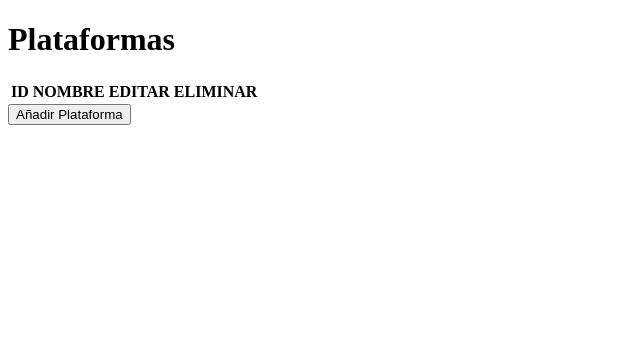
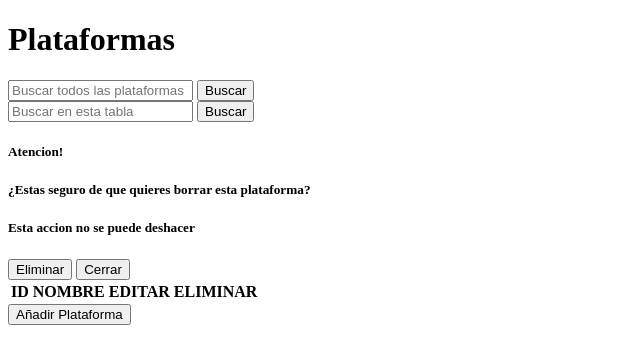
Before and after one commit to AselGamer/symfonyRetoDam2, a Symfony app: template templates/plataforma/index.html.twig in a window 1280 px wide. Shown: the part 220-584 px from the top of the page, without its empty margins (0-640 px from the left). Run offline with Twig, Linux system fonts and the light colour scheme; the template is opened without the code that fills it, so the values that code supplies are empty; some libraries are stand-ins or nearby versions.

Commit message:
pagina index plataformas actualizada

```diff
--- a/templates/plataforma/index.html.twig
+++ b/templates/plataforma/index.html.twig
@@ -6,13 +6,59 @@
 
 
 {% block body %}
-    <h1 class="m-3">Plataformas</h1>
+    <h1 class="m-2 d-flex justify-content-center">Plataformas</h1>
 
-    {% if error %}
-        <div>
-            <h2>{{ error }}</h2>
+    <div class="align-self-end">
+            <div class=" d-flex flex-row justify-content-end align-items-end">
+
+                <div class="col-md-8">
+
+                <div class="search d-flex flex-row justify-content-end align-items-center">
+                    <i class="fa fa-search"></i>
+                    <input type="text" class="form-control inputBuscarTodo h-auto" placeholder="Buscar todos las plataformas">
+                    <button class="btn btn-primary btnBuscarPlataformas btnControl h-auto">Buscar</button>
+                </div>
+
+                </div>
+
+            </div>
         </div>
-    {% endif %}
+
+
+    <div class="align-self-end">
+        <div class=" d-flex flex-row justify-content-end align-items-end">
+
+            <div class="col-md-8">
+
+            <div class="search d-flex flex-row justify-content-end align-items-center">
+                <i class="fa fa-search"></i>
+                <input type="text" class="form-control inputBuscarTabla w-50" placeholder="Buscar en esta tabla">
+                <button class="btn btn-primary btnBuscarTabla btnControl">Buscar</button>
+            </div>
+
+            </div>
+
+        </div>
+    </div>
+
+
+    <div class="modal" tabindex="-1" role="dialog">
+        <div class="modal-dialog" role="document">
+            <div class="modal-content">
+                <div class="modal-header">
+                    <h5 class="modal-title text-danger">Atencion!</h5>
+                </div>
+                <div class="modal-body">
+                    <h5>¿Estas seguro de que quieres borrar esta plataforma?</h5>
+                    <h5>Esta accion no se puede deshacer</h5>
+                </div>
+                <div class="modal-footer">
+                    <button type="button" class="btn btn-danger botonBorrarPlataforma">Eliminar</button>
+                    <button type="button" class="btn btn-primary closeModal" >Cerrar</button>
+                </div>
+            </div>
+        </div>
+    </div>
 
     <table class = "text-center table table-bordered">
        <thead>
@@ -37,11 +83,22 @@
             <td>{{ plataforma.idPlataforma }}</td>
             <td>{{ plataforma.nombre }}</td>
             <td><div id="tdEditar"><a href="{{ path('app_plataforma_edit', {'id': plataforma.idPlataforma}) }}"><button class="btn btn-lg btn-primary float-start">Editar</button></a></div></td>
-            <td><div id="tdEliminar"><form action="{{ path('app_plataforma_delete', {'id': plataforma.idPlataforma}) }}" method="post"><button class="btn btn-lg btn-primary float-start" type="submit">Borrar</button></form></div></td>
+            <td><div id="tdEliminar"><button class="btn btn-lg btn-primary float-start" id-eliminar="{{ plataforma.idPlataforma }}" type="submit">Borrar</button></div></td>
         </tr>
         {% endfor %}
         </tbody>
     </table>
+    {% if paginas > 1 %}
+        <nav aria-label="Seleccione una pagina">
+            <ul class="pagination">
+                <li class="page-item"><a class="page-link text-dark" href="{{ path('app_plataforma_paginas', {'offset': app.request.get('offset') - 1}) }}">Anterior</a></li>
+                {% for i in 1..paginas %}
+                    <li class="page-item"><a class="page-link text-dark" href="{{ path('app_plataforma_paginas', {'offset': i}) }}">{{ i }}</a></li>
+                {% endfor %}
+                <li class="page-item"><a class="page-link text-dark" href="{{ path('app_plataforma_paginas', {'offset': app.request.get('offset') + 1}) }}">Siguiente</a></li>
+            </ul>
+        </nav>
+    {% endif %}
 
         <a href="{{ path('app_plataforma_add') }}" >
             <button class="btn btn-lg btn-primary float-start m-3">Añadir Plataforma</button>
```
Also changed, not shown: assets/app.js (+28 -0 lines), src/Controller/EmpleadoController.php (+7 -2 lines), src/Controller/MarcaController.php (+19 -0 lines), src/Controller/PlataformaController.php (+60 -5 lines), templates/marca/index.html.twig (+16 -0 lines).
